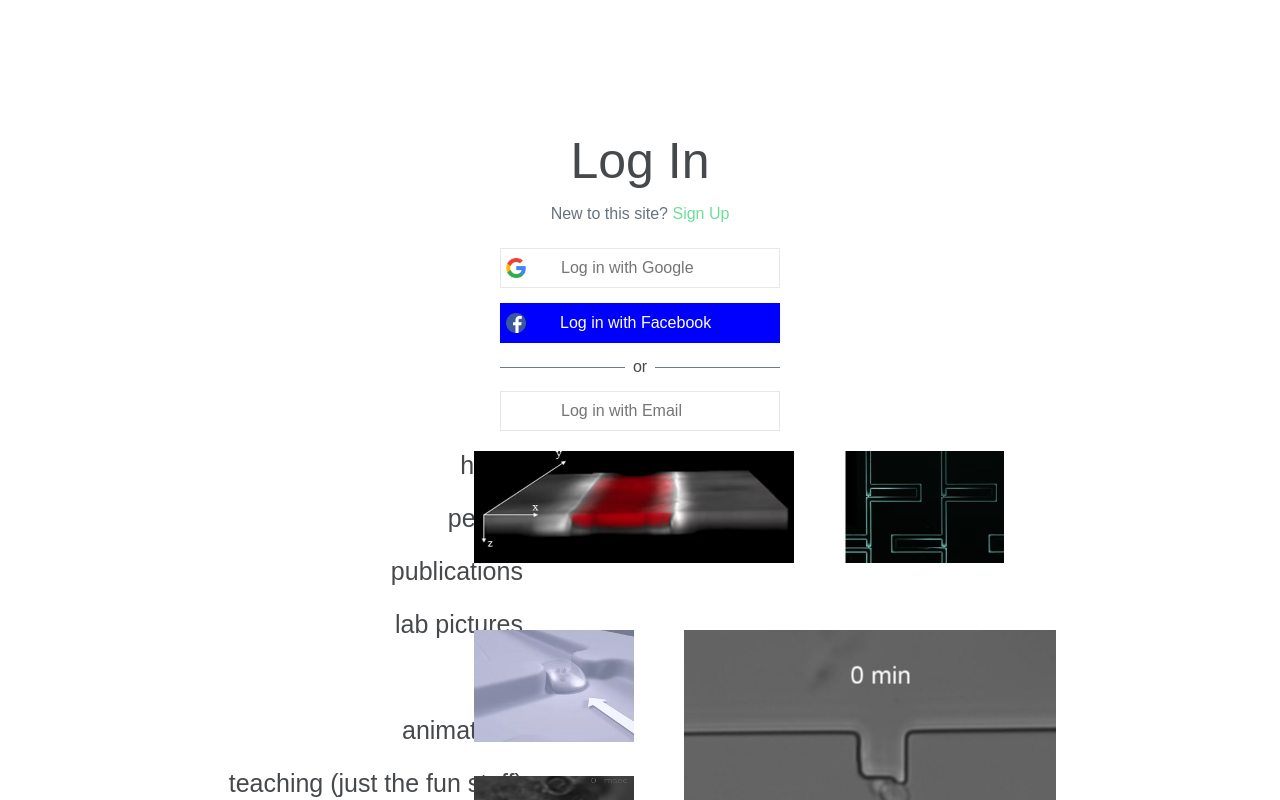
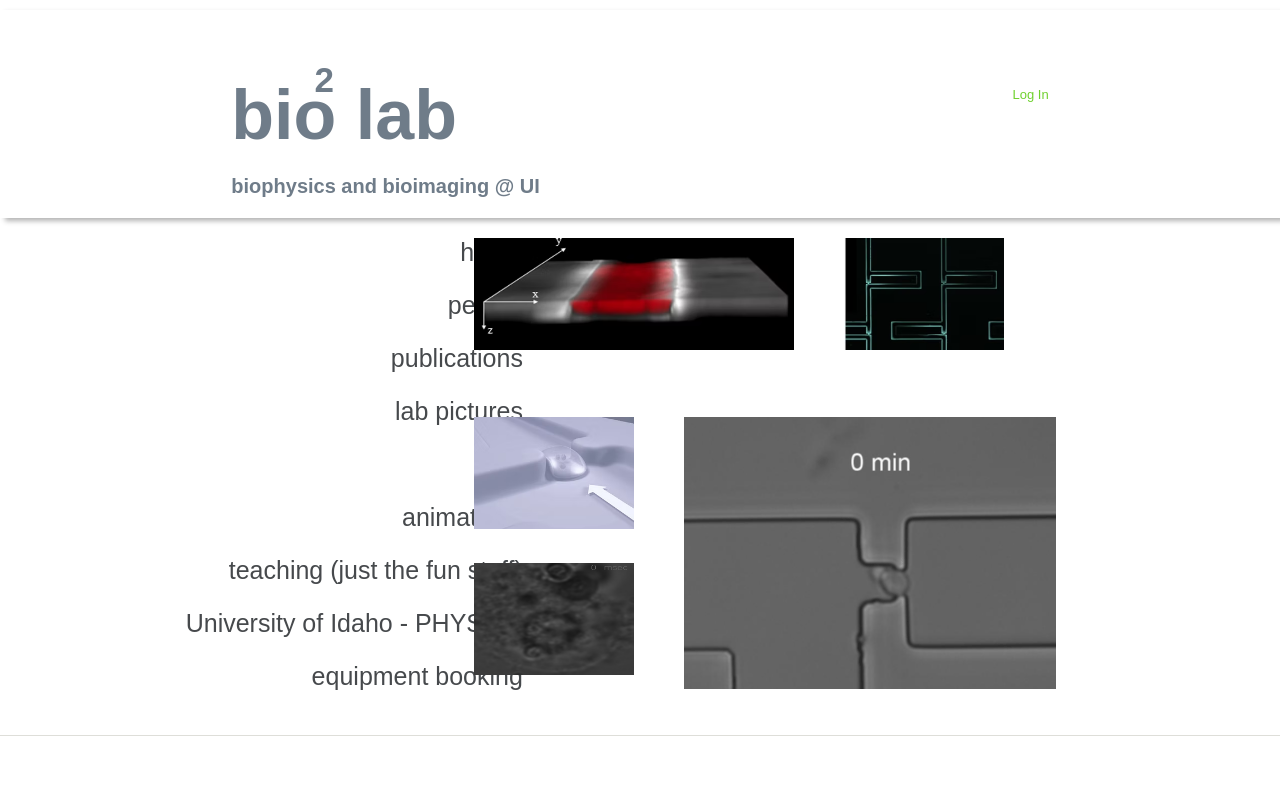
Before and after one commit to busari-mcode/bio-lab, a React (Create React App) app: page / in a window 1280 px wide. Shown: the top 800 px of the page. Built offline with nearby package versions, Linux system fonts and the light colour scheme; the HTML template or start-up script is replaced by a standard one.

Commit message:
new changes

```diff
--- a/src/components/heading/Header.jsx
+++ b/src/components/heading/Header.jsx
@@ -1,12 +1,14 @@
-import React from 'react'
+import React, { useState } from 'react';
 import './header.css'
 import { Link } from 'react-router-dom/cjs/react-router-dom.min'
 import google from '../../test_images/google_icon.png'
 import facebook from '../../test_images/facebook_icon.png'
 
 const Header = () => {
+    const [isLoggingIn, setIsLoggingIn] = useState(false);
   return (
     <>
+        {isLoggingIn ? null : (
         <section className="header">
             <div className="web-name">
                 <div className="logo">
@@ -15,13 +17,16 @@ const Header = () => {
                 </div>
                 <h3><Link to="/" className='title'>biophysics and bioimaging @ UI</Link></h3>
             </div>
-            <div className="auth">
+            <div className="auth" onClick={() => setIsLoggingIn(true)}>
                 <i class="fa-solid fa-circle-user"></i>
                 <h4>Log In</h4>
             </div>
         </section>
+        ) }
+
+        {isLoggingIn ? (
             <div className="log-in">
-                <i class="fa-solid fa-xmark"></i>
+                <i class="fa-solid fa-xmark" onClick={() => setIsLoggingIn(false)}></i>
                 <h1>Log In</h1>
                 <p>New to this site? <span>Sign Up</span></p>
                 <form>
@@ -37,6 +42,7 @@ const Header = () => {
                     <input className='email-textbox' type="text" id="name" name="name" placeholder="Log in with Email" />
                 </form>
             </div>
+        ) : null}
     </>
   )
 }
--- a/src/components/heading/header.css
+++ b/src/components/heading/header.css
@@ -64,9 +64,9 @@
     display: none;
 } */
 
-.header {
+/* .header {
     display: none;
-}
+} */
 
 .divider {
     display: flex;
```
